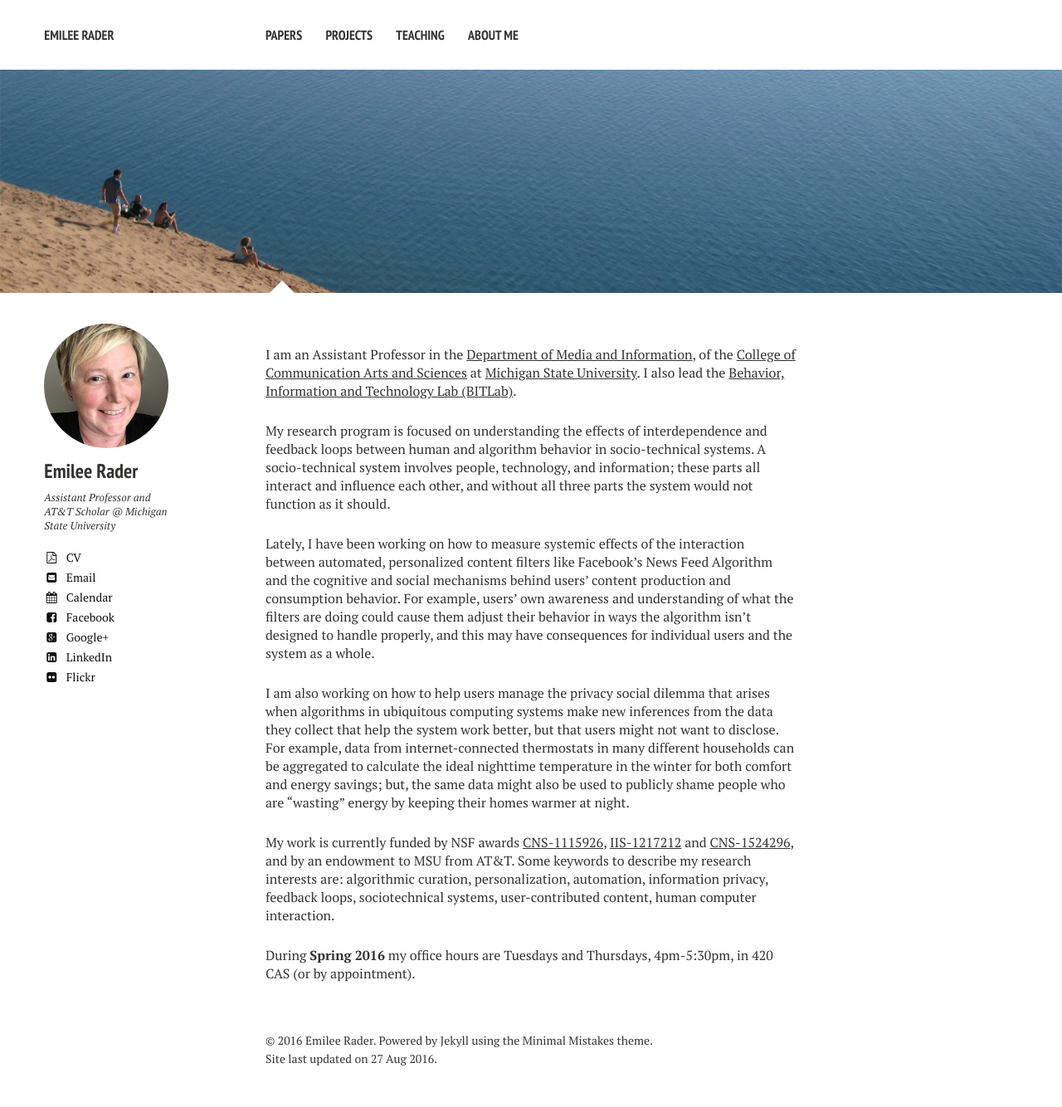
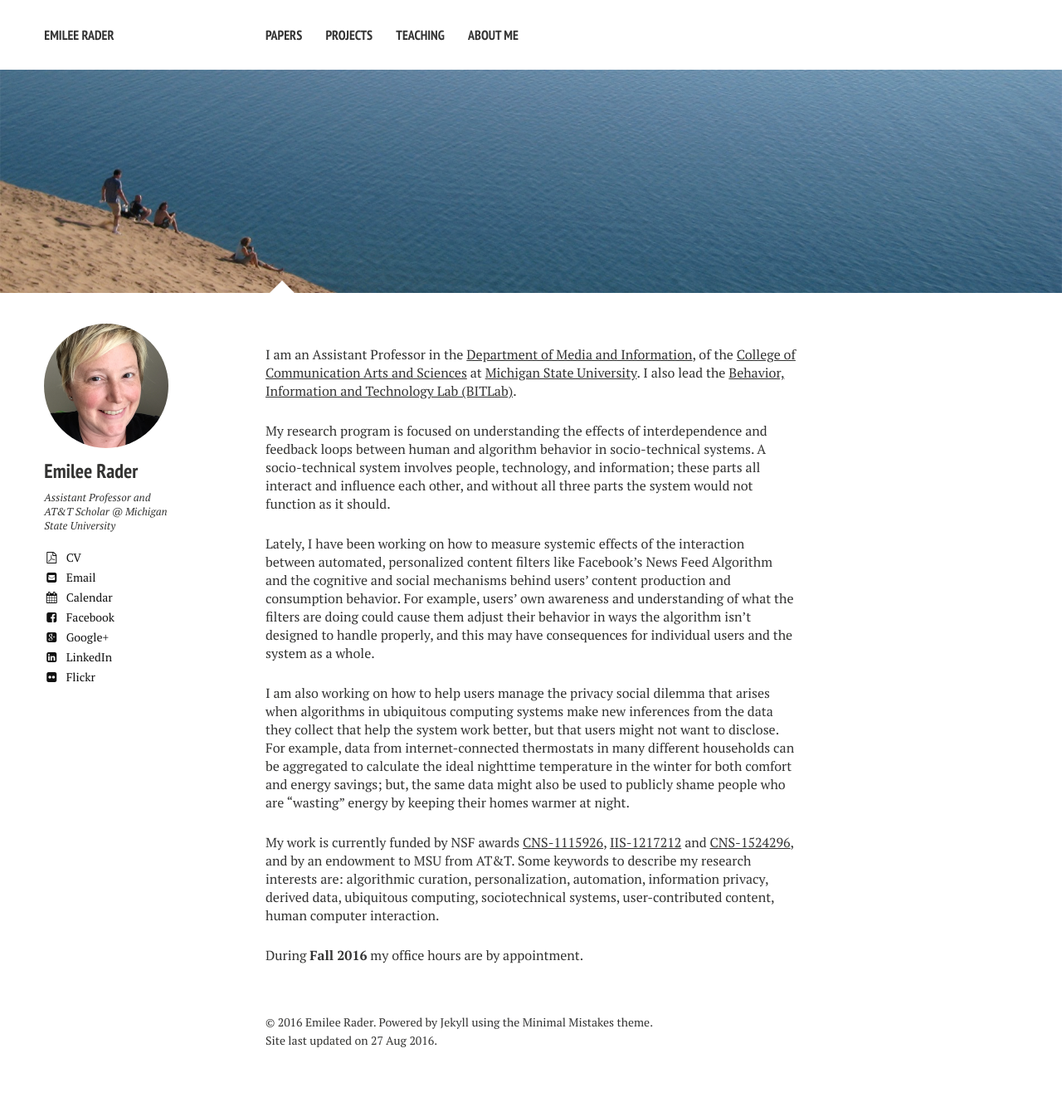
Before and after one commit to bierdoctor/bierdoctor.github.io, a Jekyll site: the page built from index.md, in a window 1280 px wide. Shown: the whole page at 83% size. Built offline with Jekyll 4.4.1, drawn with Linux system fonts in a browser that asks for light colours; nearby versions of some CDN libraries; after the commit the page ends 1312 px from its top, so only the background shows below that.

Commit message:
update CV and office hours on home page

```diff
--- a/index.md
+++ b/index.md
@@ -12,6 +12,6 @@ Lately, I have been working on how to measure systemic effects of the interactio
 
 I am also working on how to help users manage the privacy social dilemma that arises when algorithms in ubiquitous computing systems make new inferences from the data they collect that help the system work better, but that users might not want to disclose. For example, data from internet-connected thermostats in many different households can be aggregated to calculate the ideal nighttime temperature in the winter for both comfort and energy savings; but, the same data might also be used to publicly shame people who are "wasting" energy by keeping their homes warmer at night.
 
-My work is currently funded by NSF awards [CNS-1115926](http://www.nsf.gov/awardsearch/showAward.do?AwardNumber=1115926), [IIS-1217212](http://nsf.gov/awardsearch/showAward?AWD_ID=1217212) and [CNS-1524296](http://www.nsf.gov/awardsearch/showAward?AWD_ID=1524296), and by an endowment to MSU from AT&T. Some keywords to describe my research interests are: algorithmic curation, personalization, automation, information privacy, feedback loops, sociotechnical systems, user-contributed content, human computer interaction.
+My work is currently funded by NSF awards [CNS-1115926](http://www.nsf.gov/awardsearch/showAward.do?AwardNumber=1115926), [IIS-1217212](http://nsf.gov/awardsearch/showAward?AWD_ID=1217212) and [CNS-1524296](http://www.nsf.gov/awardsearch/showAward?AWD_ID=1524296), and by an endowment to MSU from AT&T. Some keywords to describe my research interests are: algorithmic curation, personalization, automation, information privacy, derived data, ubiquitous computing, sociotechnical systems, user-contributed content, human computer interaction.
 
-During **Spring 2016** my office hours are Tuesdays and Thursdays, 4pm-5:30pm, in 420 CAS (or by appointment).
+During **Fall 2016** my office hours are by appointment.
```
Also changed, not shown: 6 other files.
